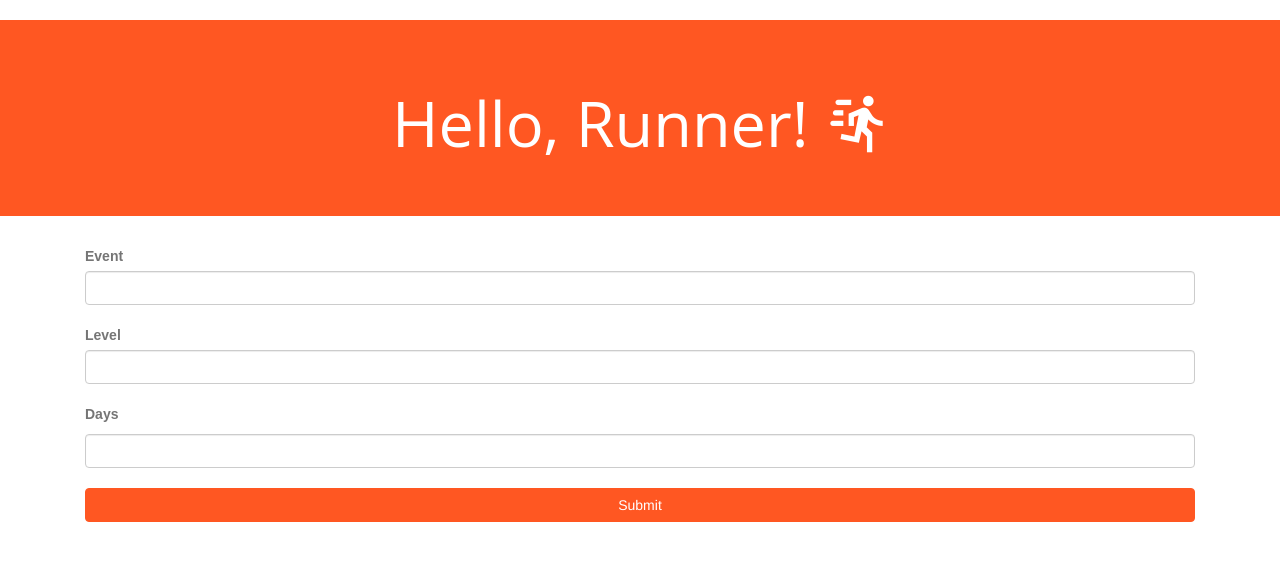
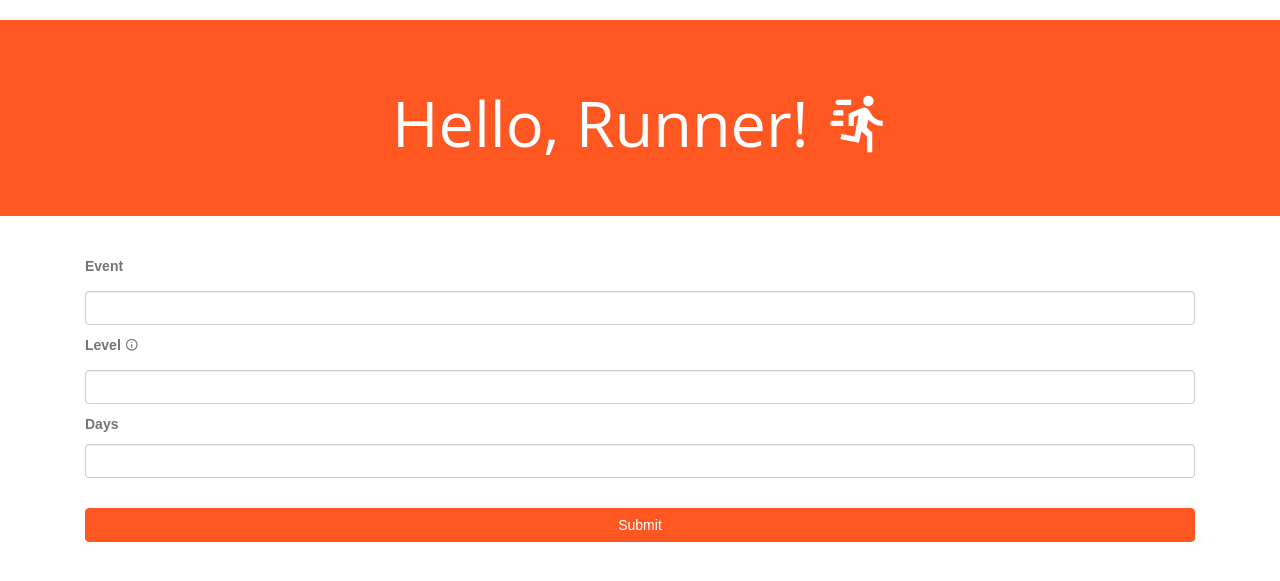
Before and after one commit to benranderson/training-plan, a Flask app: template app/templates/index.html in a window 1280 px wide. Shown: the part 50-631 px from the top of the page. Run offline with Flask 2, Linux system fonts and the light colour scheme; the template is opened without the code that fills it: most values are stand-ins (such as "Sample title", 1, 10 or a date in 2020); form fields are guessed from the names that the template uses; some libraries are stand-ins or nearby versions.

Commit message:
ability level information popover

```diff
--- a/app/main/forms.py
+++ b/app/main/forms.py
@@ -32,7 +32,7 @@ class PlanForm(FlaskForm):
     event = SelectField('Which event are you training for?',
                         default="Edinburgh Marathon Festival 5k")
 
-    level = SelectField('What is your current level?',
+    level = SelectField('What is your current ability level?',
                         choices=LEVELS,
                         default='Beginner')
 
--- a/app/static/styles.css
+++ b/app/static/styles.css
@@ -1,12 +1,3 @@
-.dark-primary-color    { background: #E64A19; }
-.default-primary-color { background: #FF5722; }
-.light-primary-color   { background: #FFCCBC; }
-.text-primary-color    { color: #FFFFFF; }
-.accent-color          { background: #607D8B; }
-.primary-text-color    { color: #212121; }
-.secondary-text-color  { color: #757575; }
-.divider-color         { border-color: #BDBDBD; }
-
 body {
     /* Background pattern from Subtle Patterns */
     /* background: url(http://subtlepatterns.com/patterns/fabric_of_squares_gray.png) repeat 0 0; */
@@ -14,7 +5,7 @@ body {
     padding-bottom: 50px;
 }
 
-h1, h2 {
+h1, h2, h3, h4 {
     color: #212121;
     font-family: "Open Sans", "Helvetica Neue", Helvetica, Arial, sans-serif;
 }
@@ -116,12 +107,16 @@ footer {
  * Calendar
  **************************************************************/
 
-table.month td{
+table.month {
+  table-layout: fixed;
+ }
+
+table.month td {
   height: 4em;
   text-align: center;
 }
 
-table.month th{
+table.month th {
   text-align: center;
   color: #212121;
 }
--- a/app/templates/index.html
+++ b/app/templates/index.html
@@ -13,6 +13,12 @@
 {%- endmacro %}
 
 {% block content %}
+    <script src="https://ajax.googleapis.com/ajax/libs/jquery/3.2.1/jquery.min.js"></script>
+    <script>
+        $(document).ready(function(){
+            $('[data-toggle="popover"]').popover();
+        });
+    </script>
     <div class="jumbotron">
         <h1>Hello, Runner!  <i class="mdi mdi-run-fast"></i></h1>
     </div>
@@ -29,16 +35,19 @@
         <div class="col-md-12">
             <form class="form" method="post" role="form">
                 {{ form.hidden_tag() }}
-                {{ wtf.form_errors(form, hiddens="only") }}
-                {{ form.event.label }}
-                {{ form.event(class="form-control") }}
+                {{ wtf.form_errors(form, hiddens="only") }}</p>
+                <p>{{ form.event.label }}</p>
+                <p>{{ form.event(class="form-control") }}</p>
+                <p>{{ form.level.label }} <i class="mdi mdi-information-outline" data-toggle="popover" data-placement="bottom" data-html="true" title="Ability Levels" data-content="<h5>Beginner</h5>
+                    <p>You have done little or no exercise and would like to start some running.</p>
+                    <h5>Intermediate</h5>
+                    <p>You are planning to invest a little more time and effort into your running training.  This plan will see you run 3 to 4 times a week and assumes you can already run for 30 minutes continuously.</p>
+                    <h5>Advanced</h5>
+                    <p>You have already banked a few races and want to improve your performance.  It includes fast intervals and sustained paced running.  You’ll be running 4 times a week.</p>"></i></p>
+                <p>{{ form.level(class="form-control") }}</p>
+                <p>{{ render_field(form.days, 7) }}</p>
                 <br>
-                {{ form.level.label }}
-                {{ form.level(class="form-control") }}
-                <br>
-                {{ render_field(form.days, 7) }}
-                <br>
-                {{ form.submit(class="btn btn-primary btn-block") }}
+                <p>{{ form.submit(class="btn btn-primary btn-block") }}</p>
             </form>
         </div>
    </div>
```
Also changed, not shown: app/templates/calendar.html (+7 -5 lines).
